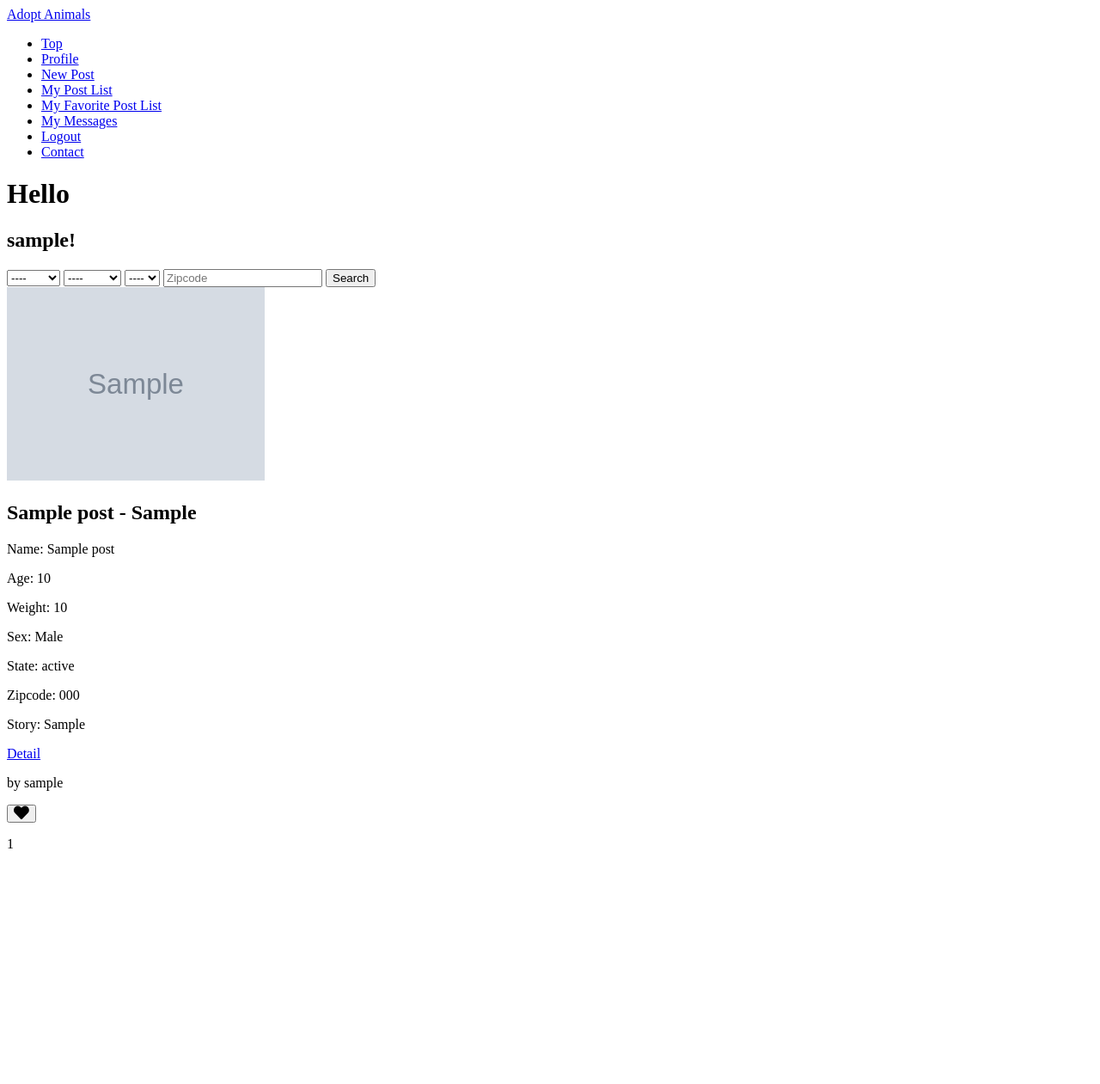
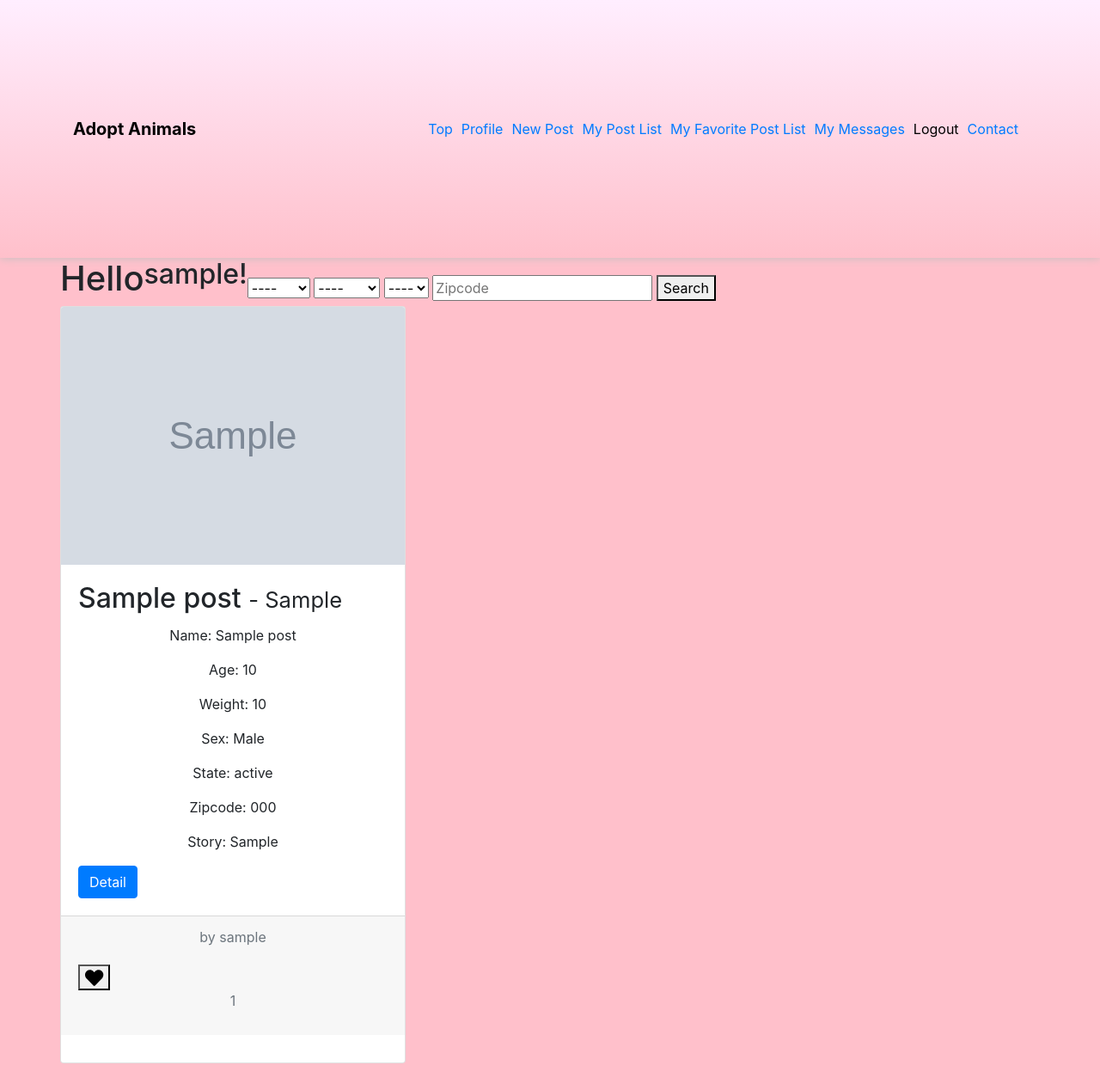
Before and after one commit to toma1031/adoptanimals, a Django app: page / in a window 1280 px wide. Shown: the whole page at 86% size. Before the commit the page ends 987 px from the top, so only its background shows below. Run offline with Django 3.2, Linux system fonts and the light colour scheme; a user stored in the database is signed in; tables that the repository leaves empty hold one stand-in row (values such as "Sample post"); grey boxes marked "Sample" are stand-in pictures; some libraries are stand-ins or nearby versions.

Commit message:
design navbar

```diff
--- /dev/null
+++ b/adopt_animals/static/js/hamburger-menu.js
@@ -0,0 +1,87 @@
+// JavaScript Document
+
+$(function(){
+
+  /* オプション設定 */
+  const options = {
+    slide: 'top', /* スライド方向（none, top, bottom, left, right） */
+    duration: 300, /* 表示アニメーション速度（ms） */
+    weight: 'regular', /* アイコン太さ（regular, light, solid） */
+    dark: true, /* 画面の暗転（true, false） */
+  };
+
+  const icons = {
+    barsRegular: '<svg aria-hidden="true" focusable="false" data-prefix="far" data-icon="bars" class="svg-inline--fa fa-bars fa-w-14" role="img" xmlns="http://www.w3.org/2000/svg" viewBox="0 0 448 512"><path fill="currentColor" d="M436 124H12c-6.627 0-12-5.373-12-12V80c0-6.627 5.373-12 12-12h424c6.627 0 12 5.373 12 12v32c0 6.627-5.373 12-12 12zm0 160H12c-6.627 0-12-5.373-12-12v-32c0-6.627 5.373-12 12-12h424c6.627 0 12 5.373 12 12v32c0 6.627-5.373 12-12 12zm0 160H12c-6.627 0-12-5.373-12-12v-32c0-6.627 5.373-12 12-12h424c6.627 0 12 5.373 12 12v32c0 6.627-5.373 12-12 12z"></path></svg>',
+    barsLight: '<svg aria-hidden="true" focusable="false" data-prefix="fal" data-icon="bars" class="svg-inline--fa fa-bars fa-w-14" role="img" xmlns="http://www.w3.org/2000/svg" viewBox="0 0 448 512"><path fill="currentColor" d="M442 114H6a6 6 0 0 1-6-6V84a6 6 0 0 1 6-6h436a6 6 0 0 1 6 6v24a6 6 0 0 1-6 6zm0 160H6a6 6 0 0 1-6-6v-24a6 6 0 0 1 6-6h436a6 6 0 0 1 6 6v24a6 6 0 0 1-6 6zm0 160H6a6 6 0 0 1-6-6v-24a6 6 0 0 1 6-6h436a6 6 0 0 1 6 6v24a6 6 0 0 1-6 6z"></path></svg>',
+    barsSolid: '<svg aria-hidden="true" focusable="false" data-prefix="fas" data-icon="bars" class="svg-inline--fa fa-bars fa-w-14" role="img" xmlns="http://www.w3.org/2000/svg" viewBox="0 0 448 512"><path fill="currentColor" d="M16 132h416c8.837 0 16-7.163 16-16V76c0-8.837-7.163-16-16-16H16C7.163 60 0 67.163 0 76v40c0 8.837 7.163 16 16 16zm0 160h416c8.837 0 16-7.163 16-16v-40c0-8.837-7.163-16-16-16H16c-8.837 0-16 7.163-16 16v40c0 8.837 7.163 16 16 16zm0 160h416c8.837 0 16-7.163 16-16v-40c0-8.837-7.163-16-16-16H16c-8.837 0-16 7.163-16 16v40c0 8.837 7.163 16 16 16z"></path></svg>',
+    timesRegular: '<svg aria-hidden="true" focusable="false" data-prefix="far" data-icon="times" class="svg-inline--fa fa-times fa-w-10" role="img" xmlns="http://www.w3.org/2000/svg" viewBox="0 0 320 512"><path fill="currentColor" d="M207.6 256l107.72-107.72c6.23-6.23 6.23-16.34 0-22.58l-25.03-25.03c-6.23-6.23-16.34-6.23-22.58 0L160 208.4 52.28 100.68c-6.23-6.23-16.34-6.23-22.58 0L4.68 125.7c-6.23 6.23-6.23 16.34 0 22.58L112.4 256 4.68 363.72c-6.23 6.23-6.23 16.34 0 22.58l25.03 25.03c6.23 6.23 16.34 6.23 22.58 0L160 303.6l107.72 107.72c6.23 6.23 16.34 6.23 22.58 0l25.03-25.03c6.23-6.23 6.23-16.34 0-22.58L207.6 256z"></path></svg>',
+    timesLight: '<svg aria-hidden="true" focusable="false" data-prefix="fal" data-icon="times" class="svg-inline--fa fa-times fa-w-10" role="img" xmlns="http://www.w3.org/2000/svg" viewBox="0 0 320 512"><path fill="currentColor" d="M193.94 256L296.5 153.44l21.15-21.15c3.12-3.12 3.12-8.19 0-11.31l-22.63-22.63c-3.12-3.12-8.19-3.12-11.31 0L160 222.06 36.29 98.34c-3.12-3.12-8.19-3.12-11.31 0L2.34 120.97c-3.12 3.12-3.12 8.19 0 11.31L126.06 256 2.34 379.71c-3.12 3.12-3.12 8.19 0 11.31l22.63 22.63c3.12 3.12 8.19 3.12 11.31 0L160 289.94 262.56 392.5l21.15 21.15c3.12 3.12 8.19 3.12 11.31 0l22.63-22.63c3.12-3.12 3.12-8.19 0-11.31L193.94 256z"></path></svg>',
+    timesSolid: '<svg aria-hidden="true" focusable="false" data-prefix="fas" data-icon="times" class="svg-inline--fa fa-times fa-w-11" role="img" xmlns="http://www.w3.org/2000/svg" viewBox="0 0 352 512"><path fill="currentColor" d="M242.72 256l100.07-100.07c12.28-12.28 12.28-32.19 0-44.48l-22.24-22.24c-12.28-12.28-32.19-12.28-44.48 0L176 189.28 75.93 89.21c-12.28-12.28-32.19-12.28-44.48 0L9.21 111.45c-12.28 12.28-12.28 32.19 0 44.48L109.28 256 9.21 356.07c-12.28 12.28-12.28 32.19 0 44.48l22.24 22.24c12.28 12.28 32.2 12.28 44.48 0L176 322.72l100.07 100.07c12.28 12.28 32.2 12.28 44.48 0l22.24-22.24c12.28-12.28 12.28-32.19 0-44.48L242.72 256z"></path></svg>',
+  };
+  const $nav = $('.hamburger-nav');
+  const $button = $('.hamburger-button');
+  let navHeight = $nav.outerHeight();
+  let navWidth = $nav.outerWidth();
+  const weight = options.weight[0].toUpperCase() + options.weight.substring(1);
+  const barsIcon = icons['bars' + weight];
+  const timesIcon = icons['times' + options.weight[0].toUpperCase() + options.weight.substring(1)];
+
+  /* overlay（z-index対策） */
+  $nav.parent().append('<div id="hamburger-overlay"></div>');
+  const $overlay = $('#hamburger-overlay');
+  $overlay.css('transition-duration', (options.duration / 1000) + 's');
+  if (! options.dark) {
+    $overlay.css('background-color', 'transparent');
+  }
+
+  /* メニュー収納 */
+  prepare();
+  $(window).on('resize', function() {
+    prepare();
+  });
+
+  /* クリック処理 */
+  let isOpen = false;
+  $button.on('click', function() {
+    isOpen ? close() : open();
+    isOpen = ! isOpen;
+  });
+
+  /* Prepare */
+  function prepare() {
+    navHeight = $nav.outerHeight(); /* responsive対応 */
+    navWidth = $nav.outerWidth(); /* responsive対応 */
+    close();
+    setTimeout(() => {
+      $nav.css('display', 'block');
+      $nav.css('transition-duration', (options.duration / 1000) + 's');
+    }, 0); /* 表示される不具合対策 */
+  }
+  /* Close */
+  function close() {
+    if (options.slide === 'none') {
+      $nav.css('opacity', 0);
+    } else {
+      if (options.slide === 'top' || options.slide === 'bottom') {
+        $nav.css(options.slide, - navHeight);
+      } else {
+        $nav.css('top', 0); // 要検討
+        $nav.css(options.slide, - navWidth);
+      }
+    }
+    $button.html(barsIcon);
+    $overlay.css('opacity', 0);
+    $button.removeClass('close');
+  }
+  /* Open */
+  function open() {
+    if (options.slide === 'none') {
+      $nav.css('opacity', 1);
+    } else {
+      $nav.css(options.slide, 0);
+    }
+    $button.html(timesIcon);
+    $overlay.css('opacity', 1);
+    $button.addClass('close');
+  }
+});
--- /dev/null
+++ b/static/css/main.css
@@ -0,0 +1,200 @@
+body {
+  background: pink;
+}
+
+.navbar {
+  background: pink;
+  background: linear-gradient(#FFEEFF,pink);
+  height: 300px;
+  box-shadow :0px 0px 10px silver;
+}
+
+.navbar-brand{
+  font-weight: bold;
+}
+
+.black-text {
+  color: black;
+  }
+
+.navbar-brand:link, .navbar-brand:visited, .navbar-brand:hover, .navbar-brand:active {
+  color: black;
+}
+
+.navbar-nav:link, .navbar-nav:visited, .navbar-nav:hover, .navbar-nav:active{
+  color: black;
+}
+
+.pc-class {
+  margin-left: 65%;
+}
+
+.request_form_page {
+  color: black;
+  transition: all  0.3s ease;
+}
+
+.request_form_page:hover {
+  color: black;
+  text-decoration:none;
+  background-color: #FFEEFF;
+}
+
+.waiting_response {
+  color: black;
+  transition: all  0.3s ease;
+}
+
+.waiting_response:hover {
+  color: black;
+  text-decoration:none;
+  background-color: #FFEEFF;
+}
+
+.approved_request {
+  color: black;
+  transition: all  0.3s ease;
+}
+
+.approved_request:hover {
+  color: black;
+  text-decoration:none;
+  background-color: #FFEEFF;
+}
+
+.declined_request {
+  color: black;
+  transition: all  0.3s ease;
+}
+
+.declined_request:hover {
+  color: black;
+  text-decoration:none;
+  background-color: #FFEEFF;
+}
+
+.logout {
+  color: black;
+  transition: all  0.3s ease;
+}
+
+.logout:hover {
+  color: black;
+  text-decoration:none;
+  background-color: #FFEEFF;
+}
+
+
+.nav-item {
+  margin: 0px 10px 0px 0px;
+}
+
+.collapse.show {
+  display: block;
+}
+
+footer {
+  background:pink;
+  text-align: center;
+  margin-top: 30px;
+}
+
+h1 {
+  text-align:center;
+}
+
+form {
+  margin-top: 20px;
+}
+
+p {
+  margin-top: 16px;
+  text-align:center;
+  margin-top: 0;
+  margin-bottom: 1rem;
+}
+
+.chose_supervisor_field {
+  display: inline-block
+}
+
+/* employee.html */
+.chose_supervisor {
+  margin: 16px;
+}
+
+.request_date_from {
+  margin: 16px;
+}
+
+.request_date_to {
+  margin: 16px;
+}
+
+.note {
+  margin: 16px;
+}
+
+.submit-request {
+  margin: 16px;
+}
+
+.success {
+  margin-top: 20px;
+}
+/* supervisor_page */
+
+.supervisorpage {
+  margin-top: 20px;
+}
+
+/* hr_page */
+
+.hrpage {
+  margin-top: 20px;
+}
+
+.approved_reqest_list {
+  margin: 20px;
+}
+
+.declined_reqest_list {
+  margin: 20px;
+}
+
+.request_detail {
+  background: #FFFFCC;
+  border-radius :8px;
+  box-shadow :0px 0px 10px silver;
+  padding: 10px 0px 10px 0px;
+  margin: 20px;
+}
+/* list */
+
+ul {
+  list-style: none;
+}
+
+.request_list {
+  background: #FFFFCC;
+  border-radius :8px;
+  box-shadow :0px 0px 10px silver;
+  line-height: 1.5;
+  padding: 10px 0px 10px 0px;
+}
+
+.break-word {
+  word-wrap: break-word;
+}
+
+@media screen and (min-width:480px) {
+  .searchform {
+    float: right;
+  }
+}
+
+@media screen and (max-width:480px) {
+  .searchform {
+    justify-content: center;
+  }
+}
--- a/templates/_navbar.html
+++ b/templates/_navbar.html
@@ -1,21 +1,47 @@
+{% load static %}
 
-<nav>
-  <a href="/" >Adopt Animals</a>
-    <ul>
-      <li><a href="/" >Top</li>
+<nav class="navbar navbar-expand-sm">
+  <div class="container">
+    <a href="/" class="navbar-brand">Adopt Animals</a>
+    <!-- PC -->
+    <ul class="navbar-nav pc-class ml-auto">
+      <li class="nav-item"><a class="top" href="/" >Top</li>
       {% if user.is_authenticated %}
       <!-- ログイン中に表示したいナビゲーション -->
-      <li><a class="change_user" href="{% url 'accounts:accounts_change_user' user.username %}">Profile</a></li>
-      <li><a class="new_post" href="{% url 'adopt_animals:post_new' %}">New Post</a></li>
-      <li><a class="my_post_list" href="{% url 'adopt_animals:my_post_list' %}">My Post List</a></li>
-      <li><a class="my_post_list" href="{% url 'adopt_animals:my_fav_post_list' %}">My Favorite Post List</a></li>
-      <li><a class="my_post_list" href="{% url 'adopt_animals:my_messages' %}">My Messages</a></li>
-      <li><a class="logout" href="{% url 'logout' %}">Logout</a></li>
+      <li class="nav-item"><a class="change_user" href="{% url 'accounts:accounts_change_user' user.username %}">Profile</a></li>
+      <li class="nav-item"><a class="new_post" href="{% url 'adopt_animals:post_new' %}">New Post</a></li>
+      <li class="nav-item"><a class="my_post_list" href="{% url 'adopt_animals:my_post_list' %}">My Post List</a></li>
+      <li class="nav-item"><a class="my_fav_post_list" href="{% url 'adopt_animals:my_fav_post_list' %}">My Favorite Post List</a></li>
+      <li class="nav-item"><a class="my_message_list" href="{% url 'adopt_animals:my_messages' %}">My Messages</a></li>
+      <li class="nav-item"><a class="logout" href="{% url 'logout' %}">Logout</a></li>
       {% else %}
       <!-- 未ログインの時に表示したいナビゲーション -->
-      <li><a class="login" href="{% url 'login' %}">Login</a></li>
-      <li><a class="signup" href="{% url 'accounts:accounts_signup' %}">Sign Up</a></li>
+      <li class="nav-item"><a class="login" href="{% url 'login' %}">Login</a></li>
+      <li class="nav-item"><a class="signup" href="{% url 'accounts:accounts_signup' %}">Sign Up</a></li>
       {% endif %}
-      <li><a class="contact_form" href="{% url 'adopt_animals:contact_form' %}">Contact</a></li>
+      <li class="nav-item"><a class="contact_form " href="{% url 'adopt_animals:contact_form' %}">Contact</a></li>
     </ul>
+
+    <!-- phone -->
+    <button class="hamburger-button"></button>
+    <nav class="hamburger-nav navbar-right">
+    <ul class="navbar-nav">
+      <li class="nav-item"><a href="/" >Top</li>
+      {% if user.is_authenticated %}
+      <!-- ログイン中に表示したいナビゲーション -->
+      <li class="nav-item"><a class="change_user" href="{% url 'accounts:accounts_change_user' user.username %}">Profile</a></li>
+      <li class="nav-item"><a class="new_post" href="{% url 'adopt_animals:post_new' %}">New Post</a></li>
+      <li class="nav-item"><a class="my_post_list" href="{% url 'adopt_animals:my_post_list' %}">My Post List</a></li>
+      <li class="nav-item"><a class="my_post_list" href="{% url 'adopt_animals:my_fav_post_list' %}">My Favorite Post List</a></li>
+      <li class="nav-item"><a class="my_post_list" href="{% url 'adopt_animals:my_messages' %}">My Messages</a></li>
+      <li class="nav-item"><a class="logout" href="{% url 'logout' %}">Logout</a></li>
+      {% else %}
+      <!-- 未ログインの時に表示したいナビゲーション -->
+      <li class="nav-item"><a class="login" href="{% url 'login' %}">Login</a></li>
+      <li class="nav-item"><a class="signup" href="{% url 'accounts:accounts_signup' %}">Sign Up</a></li>
+      {% endif %}
+      <li class="nav-item"><a class="contact_form" href="{% url 'adopt_animals:contact_form' %}">Contact</a></li>
+    </ul>
+    </nav>
+  </div>
 </nav>
--- a/templates/base.html
+++ b/templates/base.html
@@ -7,6 +7,11 @@
   <meta name="viewport" content="width=device-width, initial-scale=1.0">
   <script src="https://ajax.googleapis.com/ajax/libs/jquery/3.5.1/jquery.min.js"></script>
   <link href="https://use.fontawesome.com/releases/v5.6.1/css/all.css" rel="stylesheet">
+  <link rel="stylesheet" href="https://stackpath.bootstrapcdn.com/bootstrap/4.3.1/css/bootstrap.min.css">
+  <!-- <link rel="stylesheet" href="https://use.fontawesome.com/releases/v5.1.0/css/all.css"
+  integrity="sha384-lKuwvrZot6UHsBSfcMvOkWwlCMgc0TaWr+30HWe3a4ltaBwTZhyTEggF5tJv8tbt" crossorigin="anonymous"> -->
+  <link rel="stylesheet" href="{% static 'css/hamburger-menu.css' %}">
+  <link rel="stylesheet" href="{% static 'css/main.css' %}">
   {% block js %}
   {% endblock js %}
   <title>Adopt Animals</title>
@@ -19,5 +24,11 @@
       {% endblock %}
     </div>
   </div>
+  <!-- <script src="https://code.jquery.com/jquery-3.3.1.slim.min.js"></script> -->
+  <script src="https://stackpath.bootstrapcdn.com/bootstrap/4.3.1/js/bootstrap.min.js"></script>
+  <script defer src="https://use.fontawesome.com/releases/v5.7.2/js/all.js"></script>
+  <script src="https://ajax.googleapis.com/ajax/libs/jquery/3.5.1/jquery.min.js"></script>
+  <script src="{% static 'js/hamburger-menu.js' %}"></script>
+  <script src="{% static 'js/main.js' %}"></script>
 </body>
 </html>
```
Also changed, not shown: adopt_animals/static/css/hamburger-menu.css (added, +64 -0 lines), adopt_animals/static/css/main.css (added, +205 -0 lines), adopt_animals/static/js/main.js (added, +7 -0 lines), static/css/hamburger-menu.css (added, +64 -0 lines).
